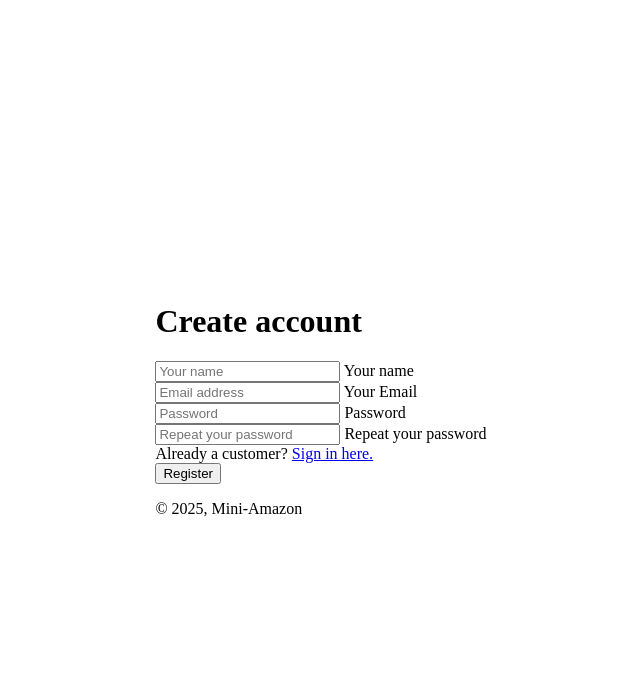
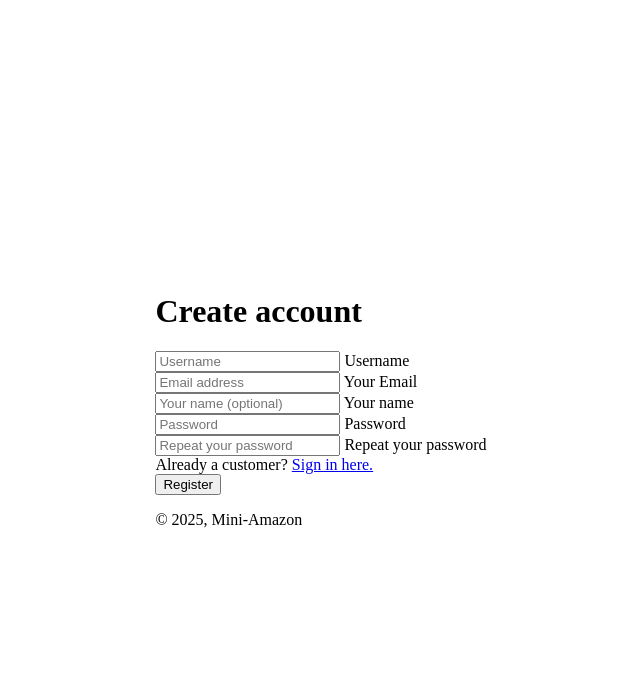
Before and after one commit to Phz-06/MiniAmazon, a Spring app: page /register in a window 1280 px wide. Shown: the top 675 px of the page, without its empty margins (319-959 px from the left). Run offline with Thymeleaf, Linux system fonts and the light colour scheme; the template is opened without the code that fills it, so the values that code supplies are empty; some of the project's set-up classes (security, data sources, template engines, error pages and the like) are left out, and stand-ins take their place.

Commit message:
Fixed frontend sign-in and register

```diff
--- a/src/main/resources/static/js/register.js
+++ b/src/main/resources/static/js/register.js
@@ -1,8 +1,9 @@
 document.getElementById("registerForm").addEventListener("submit", async function(event) {
     event.preventDefault();
 
+    const username = document.getElementById("inputUsername").value.trim();
+    const email = document.getElementById("inputEmail").value.trim();
     const name = document.getElementById("inputName").value.trim();
-    const email = document.getElementById("inputEmail").value.trim();
     const password = document.getElementById("inputPassword").value;
     const repeatPassword = document.getElementById("inputRepeatPassword").value;
 
@@ -19,7 +20,7 @@ document.getElementById("registerForm").addEventListener("submit", async functio
             method: "POST",
             headers: { "Content-Type": "application/json" },
             body: JSON.stringify({
-                username: email,
+                username: username,
                 email: email,
                 password: password,
                 firstName: firstName,
--- a/src/main/resources/static/js/signin.js
+++ b/src/main/resources/static/js/signin.js
@@ -1,7 +1,7 @@
 document.getElementById("signinForm").addEventListener("submit", async function(event) {
     event.preventDefault();
 
-    const email = document.getElementById("inputEmail").value;
+    const username = document.getElementById("inputUsername").value.trim();
     const password = document.getElementById("inputPassword").value;
 
     try {
@@ -9,7 +9,7 @@ document.getElementById("signinForm").addEventListener("submit", async function(
             method: "POST",
             headers: { "Content-Type": "application/json" },
             body: JSON.stringify({
-                username: email,
+                username: username,
                 password: password
             })
         });
--- a/src/main/resources/templates/register.html
+++ b/src/main/resources/templates/register.html
@@ -5,13 +5,18 @@
       <h1 class="h3 mb-3 fw-normal">Create account</h1>
 
       <div class="form-floating mb-2">
-        <input type="text" class="form-control" id="inputName" placeholder="Your name" required>
-        <label for="inputName">Your name</label>
+        <input type="text" class="form-control" id="inputUsername" placeholder="Username" required>
+        <label for="inputUsername">Username</label>
       </div>
 
       <div class="form-floating mb-2">
         <input type="email" class="form-control" id="inputEmail" placeholder="Email address" required>
         <label for="inputEmail">Your Email</label>
+      </div>
+
+      <div class="form-floating mb-2">
+        <input type="text" class="form-control" id="inputName" placeholder="Your name (optional)" required>
+        <label for="inputName">Your name</label>
       </div>
 
       <div class="form-floating mb-2">
--- a/src/main/resources/templates/signin.html
+++ b/src/main/resources/templates/signin.html
@@ -5,8 +5,8 @@
       <h1 class="h3 mb-3 fw-normal">Please sign in</h1>
 
       <div class="form-floating mb-2">
-        <input type="email" class="form-control" id="inputEmail" placeholder="Email address" required autofocus>
-        <label for="inputEmail">Email address</label>
+        <input type="text" class="form-control" id="inputUsername" placeholder="Username" required autofocus>
+        <label for="inputUsername">Username</label>
       </div>
 
       <div class="form-floating mb-2">
```
